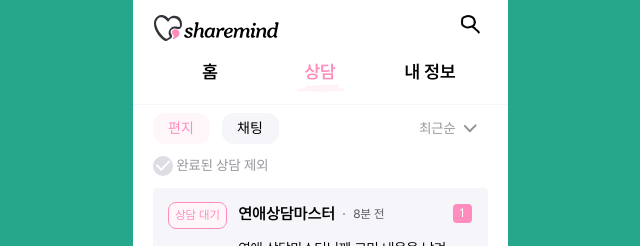
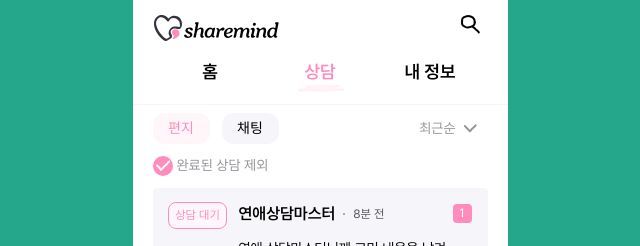
Before and after one commit to sharemindteam/sharemind-client, a React (Create React App) app: page /seller/consult in a window 1280 px wide. Shown: the top 246 px of the page, without its empty margins (320-960 px from the left). Built offline with nearby package versions, Linux system fonts and the light colour scheme.

Commit message:
Feat: 판매자 상담페이지 상담 완료 여부 view 구현 #10

```diff
--- a/src/components/Seller/SellerConsult/SellerConsultSection.tsx
+++ b/src/components/Seller/SellerConsult/SellerConsultSection.tsx
@@ -1,4 +1,4 @@
-import { Black, Grey3, Grey6, LightRed, Red } from 'styles/color';
+import { Black, Green, Grey3, Grey5, Grey6, LightRed, Red } from 'styles/color';
 import { ReactComponent as DownArrowIcon } from 'assets/icons/sorting-down-arrow.svg';
 import { ReactComponent as CircleCheckIcon } from 'assets/icons/circle-check.svg';
 import { Button2 } from 'styles/font';
@@ -40,15 +40,15 @@ export const SellerConsultSection = () => {
           </SortingType>
         </div>
         <div className="row2">
-          <CircleCheckIcon />
-          <Button2
-            color={Grey3}
+          <div
+            className="row2-1"
             onClick={() => {
               setIsIncludeCompleteConsult(!isInclueCompleteConsult);
             }}
           >
-            완료된 상담 제외
-          </Button2>
+            <CircleCheckIcon fill={isInclueCompleteConsult ? Grey5 : Red} />
+            <Button2 color={Grey3}>완료된 상담 제외</Button2>
+          </div>
         </div>
       </ConsultSortingMenu>
 
@@ -93,7 +93,11 @@ const ConsultSortingMenu = styled.div`
     align-items: center;
   }
   .row2 {
+    align-self: flex-start;
+  }
+  .row2-1 {
     display: flex;
+    cursor: pointer;
     gap: 0.4rem;
     align-items: center;
   }
```
Also changed, not shown: src/assets/icons/circle-check.svg.
